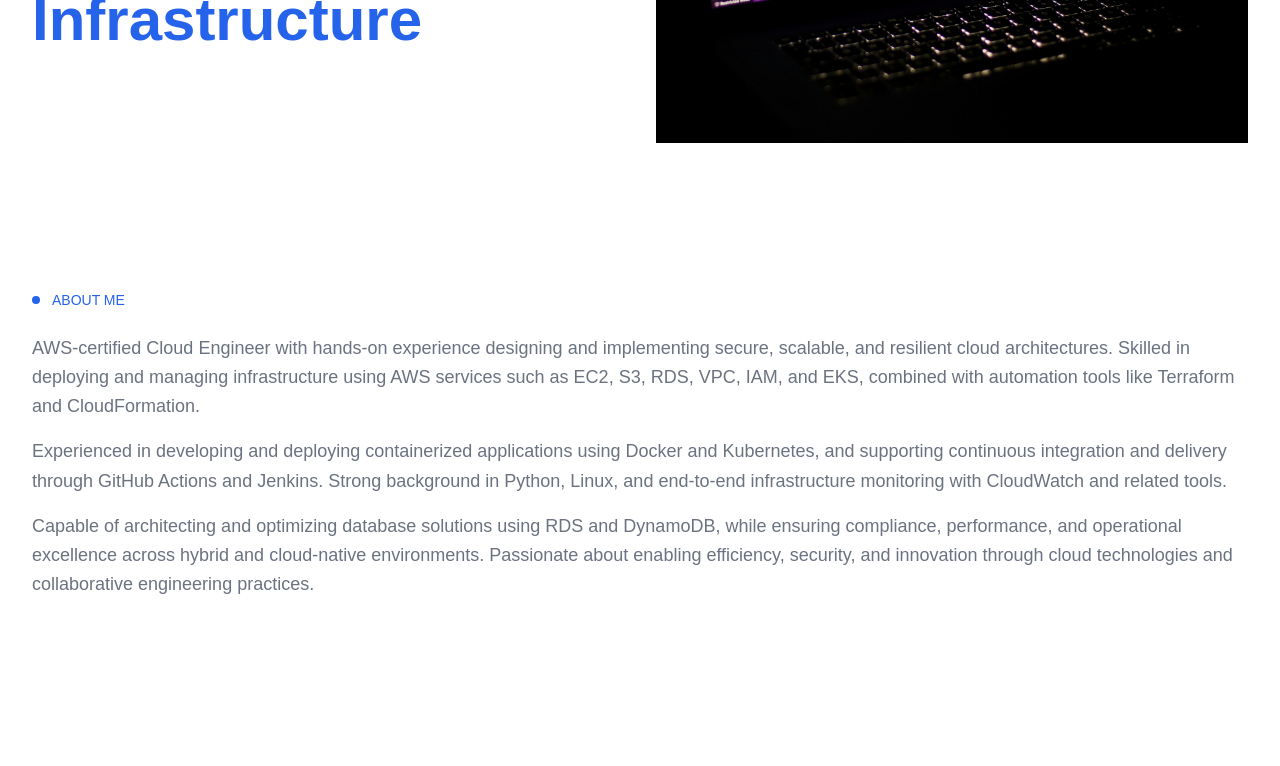
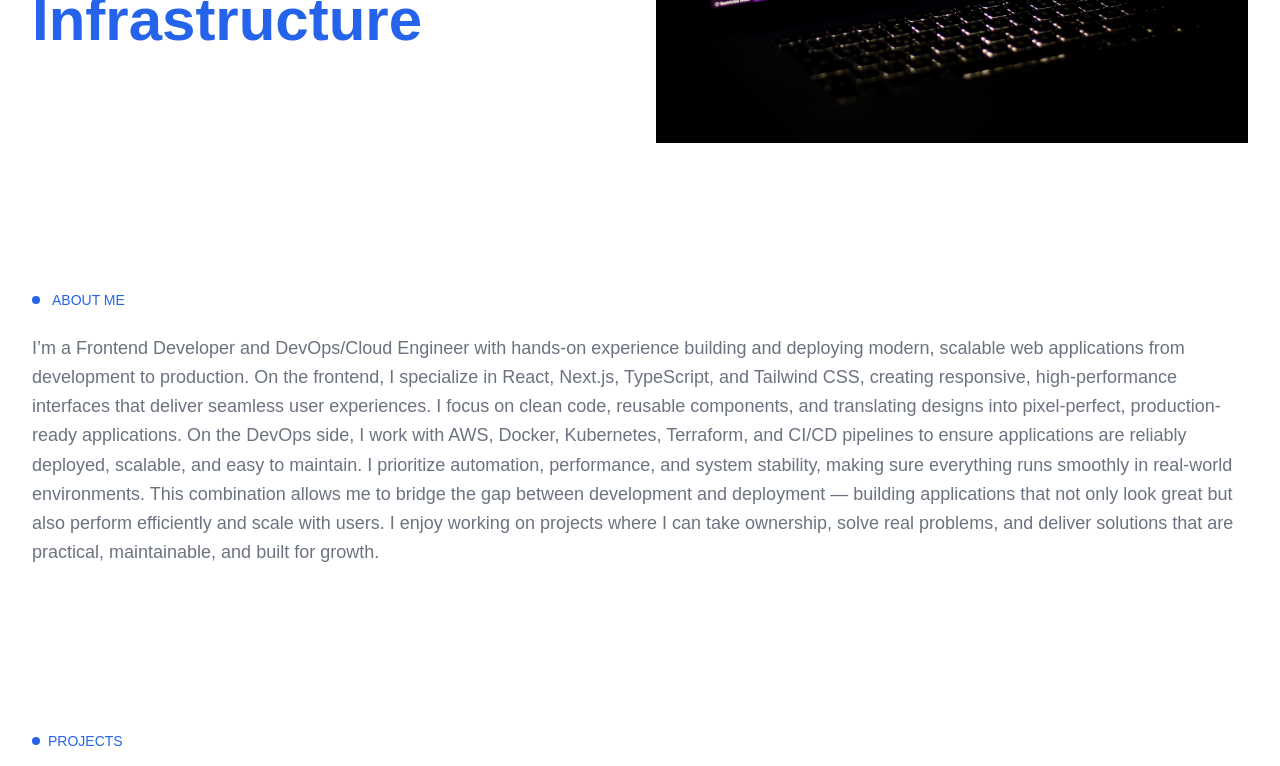
Before and after one commit to SarahWanjiru/sarahcancode, a Next.js app: page / in a window 1280 px wide. Shown: the part 485-1251 px from the top of the page. Built offline with nearby package versions, Linux system fonts and the light colour scheme.

Commit message:
feat(about): update professional summary with combined frontend and DevOps expertise

```diff
--- a/app/page.tsx
+++ b/app/page.tsx
@@ -51,26 +51,13 @@ export default function Home() {
 
           <div className="space-y-4 text-text-secondary text-sm sm:text-base lg:text-lg leading-relaxed">
             <p>
-              AWS-certified Cloud Engineer with hands-on experience designing
-              and implementing secure, scalable, and resilient cloud
-              architectures. Skilled in deploying and managing infrastructure
-              using AWS services such as EC2, S3, RDS, VPC, IAM, and EKS,
-              combined with automation tools like Terraform and CloudFormation.
-            </p>
-            <p>
-              Experienced in developing and deploying containerized applications
-              using Docker and Kubernetes, and supporting continuous integration
-              and delivery through GitHub Actions and Jenkins. Strong background
-              in Python, Linux, and end-to-end infrastructure monitoring with
-              CloudWatch and related tools.
-            </p>
-            <p>
-              Capable of architecting and optimizing database solutions using
-              RDS and DynamoDB, while ensuring compliance, performance, and
-              operational excellence across hybrid and cloud-native
-              environments. Passionate about enabling efficiency, security, and
-              innovation through cloud technologies and collaborative
-              engineering practices.
+            I’m a Frontend Developer and DevOps/Cloud Engineer with hands-on experience building and deploying modern, scalable web applications from development to production.
+            On the frontend, I specialize in React, Next.js, TypeScript, and Tailwind CSS, creating responsive, high-performance interfaces that deliver seamless user experiences.
+            I focus on clean code, reusable components, and translating designs into pixel-perfect, production-ready applications.
+            On the DevOps side, I work with AWS, Docker, Kubernetes, Terraform, and CI/CD pipelines to ensure applications are reliably deployed, scalable, and easy to maintain.
+            I prioritize automation, performance, and system stability, making sure everything runs smoothly in real-world environments.
+            This combination allows me to bridge the gap between development and deployment — building applications that not only look great but also perform efficiently and scale with users.
+            I enjoy working on projects where I can take ownership, solve real problems, and deliver solutions that are practical, maintainable, and built for growth.
             </p>
           </div>
         </div>
```
